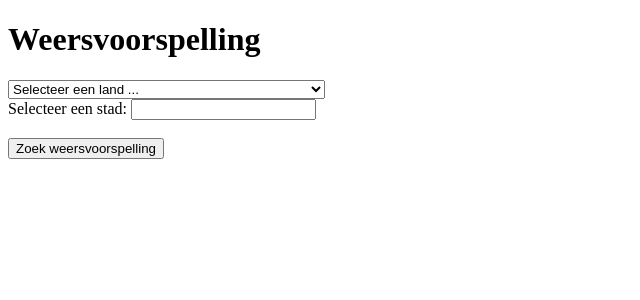
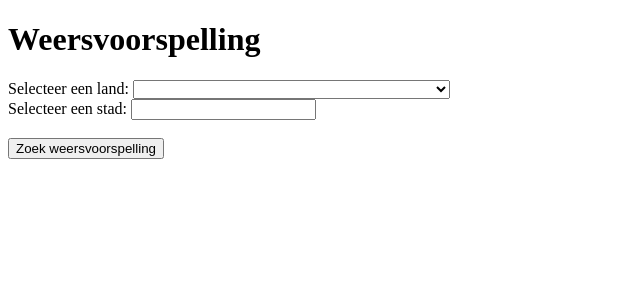
Before and after one commit to DROY64/weather, a Flask app: page / in a window 1280 px wide. Shown: the top 300 px of the page, without its empty margins (0-640 px from the left). Run offline with Flask 3, Linux system fonts and the light colour scheme.

Commit message:
updated template & api key

```diff
--- a/app.py
+++ b/app.py
@@ -12,7 +12,7 @@ def forecast():
     country = request.form.get('country')
     city = request.form.get('city')
 
-    api_key = 'your_weather_api_key'  # Vervang dit met je eigen WeatherAPI-sleutel
+    api_key = 'e98333a54e1542afaa2230535250303'  # Vervang dit met je eigen WeatherAPI-sleutel
 
     url = f'http://api.weatherapi.com/v1/forecast.json?key={api_key}&q={city},{country}&days=3'
 
--- a/templates/index.html
+++ b/templates/index.html
@@ -6,9 +6,9 @@
 <body>
     <h1>Weersvoorspelling</h1>
     <form action="/forecast" method="POST">
-        <!-- <label for="country">Selecteer een land:</label> -->
+        <label for="country">Selecteer een land:</label>
         <select name="country" class="form-control" id="country" required>
-            <option disabled hidden value="" label="Selecteer een land ... " selected="selected">Selecteer een land ... </option>
+            <option disabled hidden value="" label=" " selected="selected"> </option>
             <optgroup id="country-optgroup-Africa" label="Africa">
                 <option value="DZ" label="Algeria">Algeria</option>
                 <option value="AO" label="Angola">Angola</option>
@@ -273,7 +273,6 @@
             </optgroup>
         </select>
         <br>
-        <!-- !! Zorg ervoor dat je juiste naam gebruikt, want die heb je nodig in de code die je aanroept als je het formulier post.!! -->
         <label for="city">Selecteer een stad:</label>
         <input type="text" id="city" name="city" required><br><br>
         <input type="submit" value="Zoek weersvoorspelling">
```
